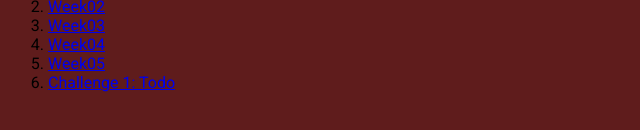
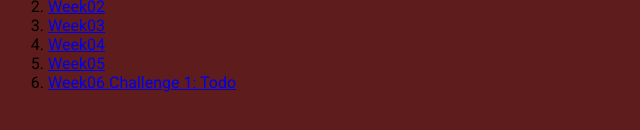
Before and after one commit to reejyinrussia/wdd330-portfolio, a plain HTML site: page index.html in a window 1280 px wide. Shown: the part 154-284 px from the top of the page, 0-640 px from the left. Drawn offline with Linux system fonts and the light colour scheme; files that its build step writes are made by us from their sources; a web font is replaced by a local one.

Commit message:
Updated link

```diff
--- a/index.html
+++ b/index.html
@@ -17,7 +17,7 @@
         <li><a href="week3/">Week03</a></li>
         <li><a href="week4/">Week04</a></li>
         <li><a href="week5/">Week05</a></li>
-        <li><a href="week6/">Challenge 1: Todo</a></li>
+        <li><a href="week6/">Week06 Challenge 1: Todo</a></li>
     </ol>
 
 
```
